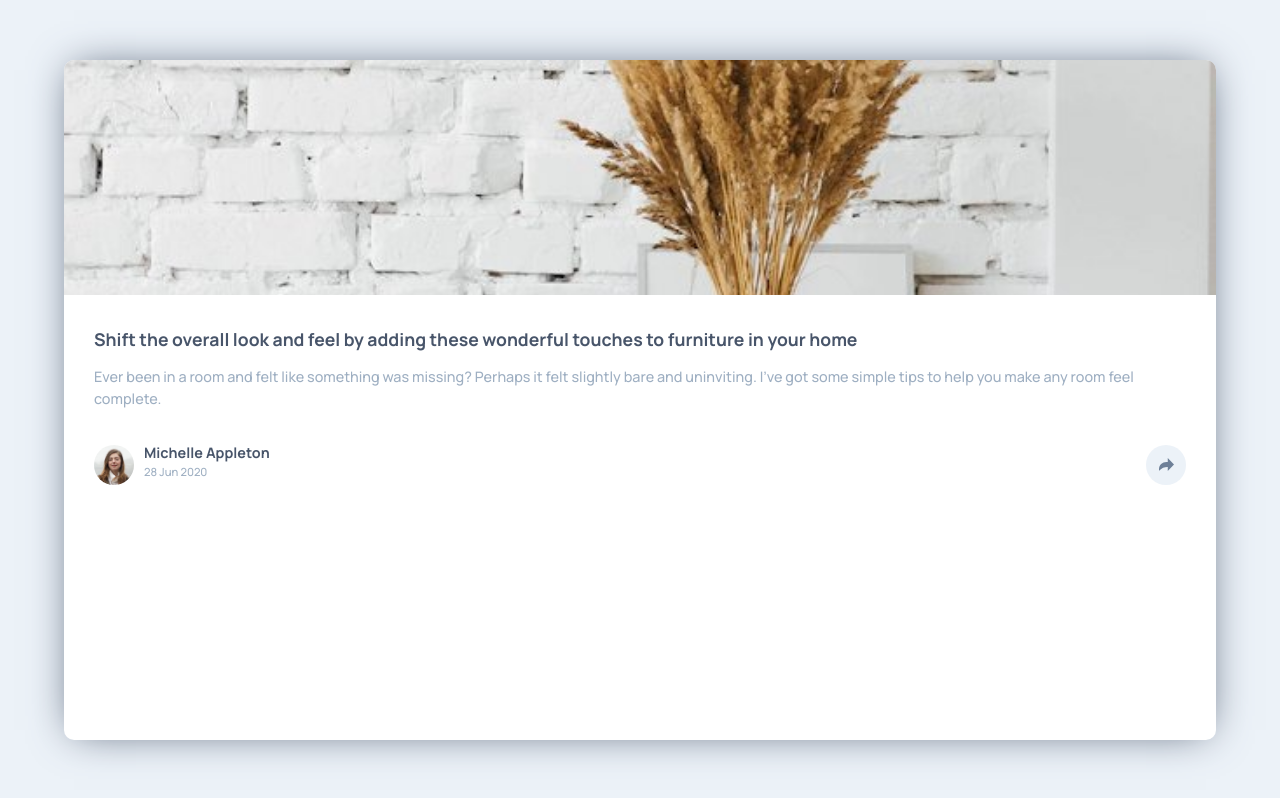
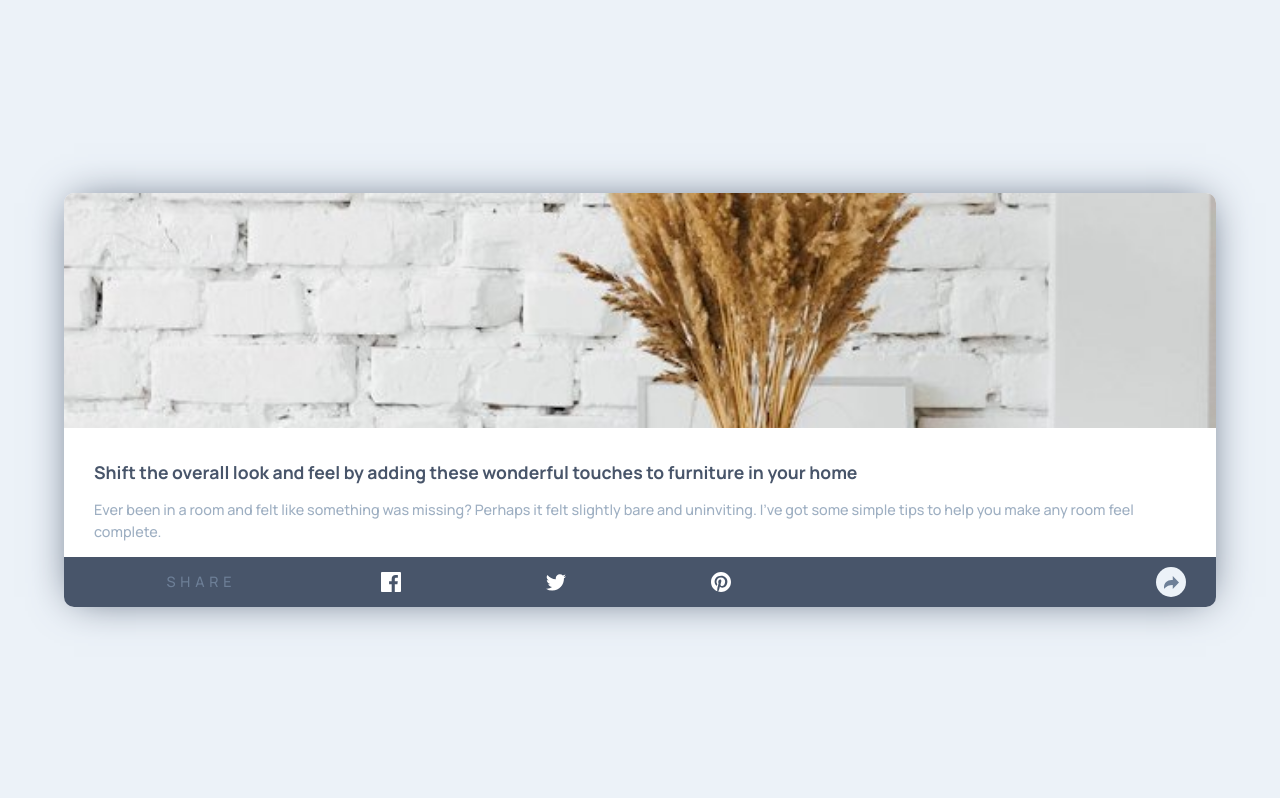
Before and after one commit to juanfletes/article-preview-component, a plain HTML site: page index.html in a window 1280 px wide. Drawn offline with Linux system fonts and the light colour scheme.

Commit message:
working in shared footer

```diff
--- a/index.html
+++ b/index.html
@@ -34,13 +34,19 @@
         </p>
       </section>
 
-      <footer class="card-footer">
-        <div class="card-footer-credits">
+      <footer class="card-footer is-shared" >
+        <!-- <div class="card-footer-credits">
           <img class="card-footer-credits-avatar" src="./images/avatar-michelle.jpg" alt="avatar-michelle">
           <div class="card-footer-credits-details">
             <h2>Michelle Appleton</h2>
             <span>28 Jun 2020</span>
           </div>
+        </div> -->
+        <div class="card-footer-shared">
+          <span>SHARE</span>
+          <img src="../images/icon-facebook.svg" alt="facebook">
+          <img src="../images/icon-twitter.svg" alt="twitter">
+          <img src="../images/icon-pinterest.svg" alt="pinterest">
         </div>
         <span class="card-footer-shared-button"></span>
       </footer>
--- a/style.scss
+++ b/style.scss
@@ -17,9 +17,12 @@ body  {
   background-color: $light-grayish-blue;
 }
 
+.card-footer, .is-shared{
+  background-color: $very-dark-grayish-blue;
+}
+
 .card {
   width: 90vw;
-  height: 85vh;
   background-color: white;
   border-radius: 10px;
   overflow: hidden;
@@ -36,7 +39,7 @@ body  {
   }
 
   &-body{
-    padding: 20px 30px;
+    padding: 20px 30px 0px 30px;
     line-height: 25px;
     h1 {
       font-size: 1.1rem;
@@ -53,7 +56,7 @@ body  {
     display: flex;
     justify-content: space-between;
     align-items: center;
-    padding: 0px 30px;
+    padding: 10px 30px;
 
     &-credits {
       display: flex;
@@ -84,6 +87,18 @@ body  {
       }
     }
 
+    &-shared{
+      display: flex;
+      width: 65%;
+      justify-content: space-around;
+      align-items: center;
+      span{
+        font-size: 0.9rem;
+        letter-spacing: 0.3rem;
+        color: $desaturated-dark-blue;
+      }
+    }
+
     &-shared-button{
       display: block;
       border-radius: 50%;
@@ -91,8 +106,8 @@ body  {
       background-color: $light-grayish-blue;
       background-position: center center;
       background-repeat: no-repeat;
-      width: 40px;
-      height: 40px;
+      width: 30px;
+      height: 30px;
     }
 
   }
```
Also changed, not shown: css/style.css, 1 other file.
